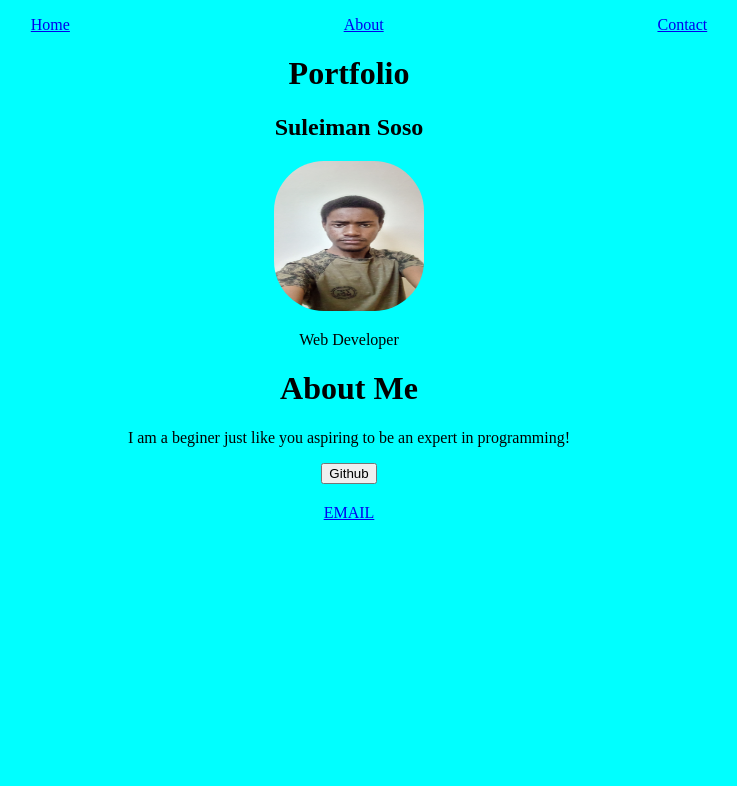
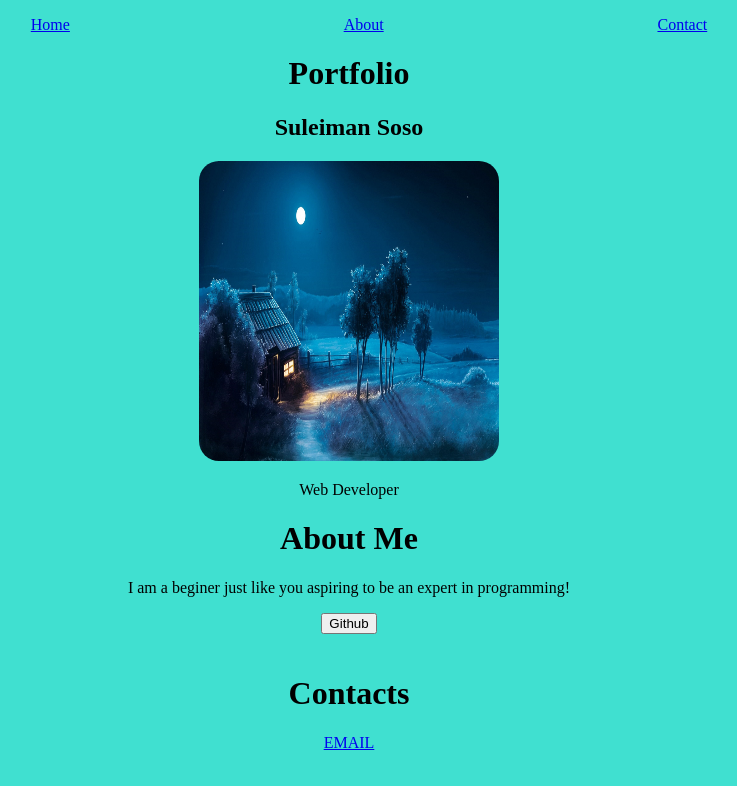
Before and after one commit to SuleimanSoso/BEST-PORTFOLIO-, a plain HTML site: page index.html in a window 1280 px wide. Shown: the whole page, without its empty margins (291-1028 px from the left). Drawn offline with Linux system fonts and the light colour scheme.

Commit message:
Add Image

```diff
--- a/index.css
+++ b/index.css
@@ -1,5 +1,5 @@
 body {
-    background-color: aqua;
+    background-color: turquoise;
 }
 
 
@@ -8,9 +8,10 @@ h1, h2 {
 }
 
 img {
-    width: 150px;
-    height: 150px;
-    border-radius: 50px;
+    width: 300px;
+    height: 300px;
+    border-radius: 20px;
+
 
 }
 
--- a/index.html
+++ b/index.html
@@ -17,14 +17,16 @@
     </div>
     <h1>Portfolio</h1>
     <h2>Suleiman Soso</h2>
-    <center><img src="/assets/images/profile.jpg"></center>
+    <center><img src="/assets/images/me.jpg"></center>
     <p>Web Developer</p>
 
     <h1>About Me</h1>
     <p>I am a beginer just like you aspiring to be an expert in programming!</p>
     <center><button onclick="document.location='https:/github.com/SuleimanSoso'">Github</button></center>
 
+
     <div class="footer">
+        <h1>Contacts</h1>
         <center><a href="mailto:suleimansoso07@gmail.com">EMAIL</a></center>
     </div>
 
```
Also changed, not shown: assets/images/me.jpg (added).
